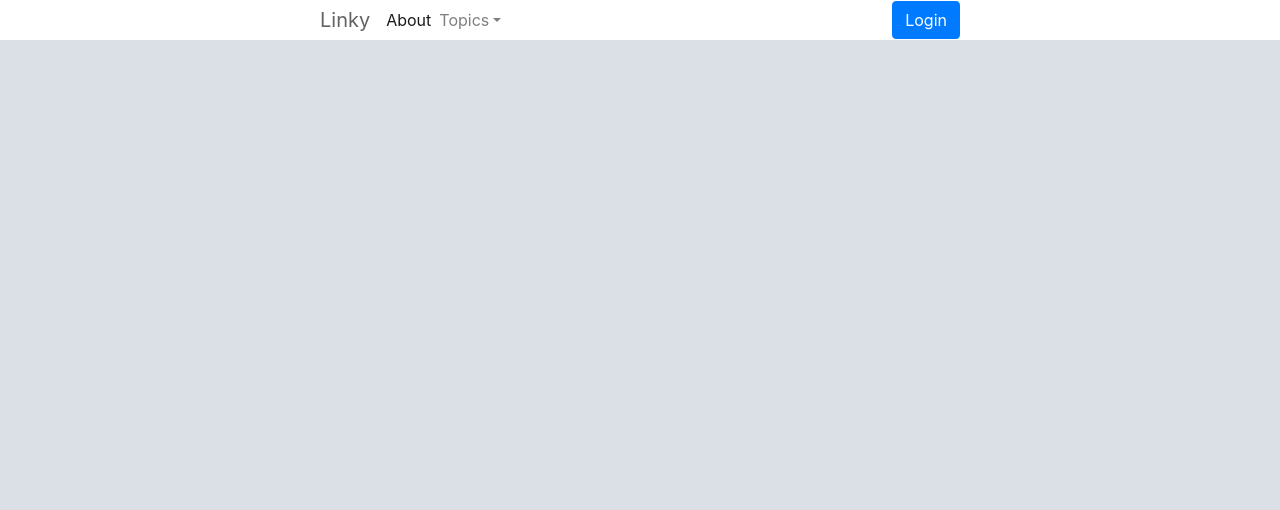
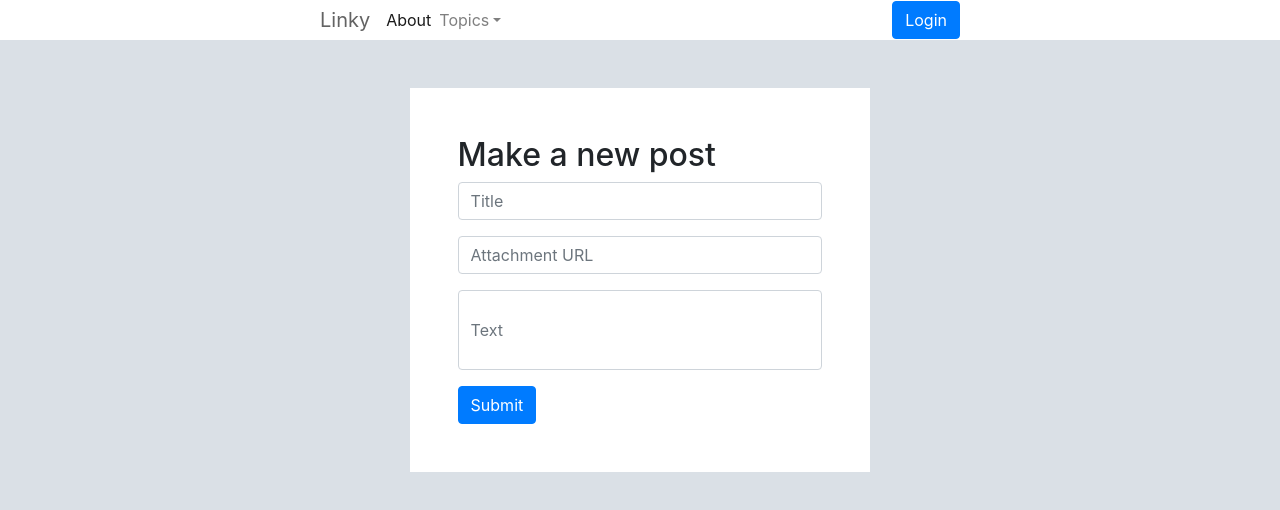
Before and after one commit to rolyli/linky-ui, a React (Create React App) app: page /submit in a window 1280 px wide. Shown: the top 510 px of the page. Built offline with nearby package versions, Linux system fonts and the light colour scheme.

Commit message:
Add comment and post submission

```diff
--- a/src/App.css
+++ b/src/App.css
@@ -11,6 +11,18 @@
   background-color: #FFFFFF!important;
   margin-top: 3rem;
   padding: 3rem 3rem;
+}
+
+.comment {
+  background-color: #FFFFFF!important;
+  padding: 3rem 3rem;
+  margin: 3rem 0rem;
+}
+
+.submit {
+  height: 5rem;
+  overflow: scroll!important;
+
 }
 
 .navbar {
--- a/src/App.js
+++ b/src/App.js
@@ -6,11 +6,12 @@ import { Image } from "./components/image";
 import { Pagination } from "./components/pagination";
 import { NavbarEl } from "./components/navbar";
 import { Post } from "./components/post";
-import { Card } from "react-bootstrap";
+import { Card, Button, Form } from "react-bootstrap";
 import { BrowserRouter as Router, Switch, Route, Link } from "react-router-dom";
 import InfiniteScroll from "react-infinite-scroll-component";
 
 import { Login, Signup } from "./pages/Login";
+import { Submit } from "./pages/Submit"
 
 import "./App.css";
 
@@ -132,7 +133,10 @@ const App = () => {
           <Route path="/about">
             <About />
           </Route>
-          <Route path="/post/:id" children={<Post />}></Route>
+          <Route
+            path="/post/:id"
+            render={(props) => <Post user={user} />}
+          ></Route>
           <Route
             path="/login"
             render={(props) => <Login setUser={setUser} {...props} />}
@@ -141,6 +145,10 @@ const App = () => {
             path="/signup"
             render={(props) => <Signup setUser={setUser} {...props} />}
           ></Route>
+          <Route
+            path="/submit"
+            render={(props) => <Submit user={user} />}
+          ></Route>
         </Switch>
       </div>
     </Router>
--- a/src/components/navbar.js
+++ b/src/components/navbar.js
@@ -1,5 +1,6 @@
 import { Link } from "react-router-dom";
 import { Navbar, Nav, NavDropdown, Button } from "react-bootstrap";
+import React from "react";
 
 const NavbarEl = (props) => {
   return (
@@ -25,7 +26,9 @@ const NavbarEl = (props) => {
             </NavDropdown.Item>
           </NavDropdown>{" "}
         </Nav>{" "}
+        {props.user && <Link to="/submit"><Button>Create Post</Button></Link>}
         {props.user ? (
+
           <NavDropdown title={props.user.username}>
             <NavDropdown.Item
               onClick={() => {
@@ -36,6 +39,7 @@ const NavbarEl = (props) => {
               Sign out
             </NavDropdown.Item>
           </NavDropdown>
+
         ) : (
           <Link to="/login">
             <Button>Login</Button>
--- a/src/components/post.js
+++ b/src/components/post.js
@@ -1,28 +1,45 @@
 import { useState, useEffect } from "react";
 
 import axios from "../axios";
+import { Button, Form } from "react-bootstrap";
 
 import { Image } from "../components/image";
 import { Card } from "react-bootstrap";
-import {
-  useLocation,
-} from "react-router-dom";
-
-const Post = () => {
+import { Link, useLocation } from "react-router-dom";
+const Post = (props) => {
   const [post, setPost] = useState({});
   let location = useLocation();
+
+  const pathname = location.pathname.split("/");
+  const id = pathname[pathname.length - 1];
+
   useEffect(() => {
     setPost(location.state);
     // todo: conditionally make axios request
-    let pathname = location.pathname.split("/");
-    let id = pathname[pathname.length - 1];
     axios.get("api/post/" + id).then((res) => {
       setPost(res.data[0]);
     });
-  }, [location]);
+  }, [id, location]);
+
+  const [text, setText] = useState("");
+
+  const handleSubmit = async (e) => {
+    try {
+      const res = await axios.post(
+        `/api/post/${id}/comment`,
+        { text },
+        { headers: { Authorization: `Bearer ${props.user.token}` } }
+      );
+      console.log(res);
+    } catch (error) {
+      console.log("Message send failed.", error);
+    }
+  };
+
   return (
     <div className="app">
       {post && Object.keys(post).length > 0 ? (
+        <div>
           <Card key={post._id} className="mb-5">
             <Card.Header>
               <p>{post.username}</p>
@@ -39,6 +56,57 @@ const Post = () => {
                   <i className="fas fa-heart mx-2"></i>
                 </Card.Text>
               </div>
+            </Card.Body>
+          </Card>
+
+          <div className="comment">
+            {props.user ? (
+              <div>
+                <Form onSubmit={handleSubmit} className="overflow-hidden mb-5">
+                  <Form.Group>
+                    <Form.Control
+                      value={text}
+                      onChange={({ target }) => setText(target.value)}
+                      placeholder="Type your comment here"
+                    />
+                  </Form.Group>
+                  <Button
+                    variant="primary"
+                    type="submit"
+                    className="float-right"
+                  >
+                    Submit
+                  </Button>
+                  <Button
+                    variant="secondary"
+                    type="submit"
+                    className="float-right mr-2"
+                  >
+                    Cancel
+                  </Button>
+                </Form>
+              </div>
+            ) : (
+              <div>
+                <Form className="overflow-hidden mb-5">
+                  <Form.Group>
+                    <Form.Control placeholder="You must be logged in to comment" />
+                  </Form.Group>
+
+                  <Link to="/login">
+                    <Button
+                      variant="primary"
+                      type="submit"
+                      className="float-right"
+                    >
+                      Login
+                    </Button>
+                  </Link>
+                </Form>
+              </div>
+            )}
+
+            <hr />
             {post.comment.map((comment) => (
               <Card.Text>
                 <span>
@@ -47,8 +115,8 @@ const Post = () => {
                 <span className="ml-3">{comment.text}</span>
               </Card.Text>
             ))}
-          </Card.Body>
-        </Card>
+          </div>
+        </div>
       ) : (
         <div></div>
       )}
--- a/src/pages/Login.js
+++ b/src/pages/Login.js
@@ -104,7 +104,7 @@ const Login = (props) => {
           />
         </Form.Group>
         <Form.Text>
-          Don't have an account? Sign up <Link to="/signup">here.</Link>
+          Don't have an account? Sign up <Link to="/signup"><u>here.</u></Link>
         </Form.Text>
         <Form.Text>{message}</Form.Text>
 
--- /dev/null
+++ b/src/pages/Submit.js
@@ -0,0 +1,62 @@
+import { Form, Button } from "react-bootstrap";
+import { useState } from "react";
+import axios from "../axios";
+
+const Submit = (props) => {
+  const [title, setTitle] = useState("");
+  const [attachment, setAttachment] = useState("");
+  const [text, setText] = useState("");
+
+  const handleSubmit = async (e) => {
+    e.preventDefault();
+    try {
+      const res = await axios.post(
+        `/api/post`,
+        { text, attachment, title },
+        { headers: { Authorization: `Bearer ${props.user.token}` } }
+      );
+      console.log(res);
+    } catch (error) {
+      console.log("Message send failed.", error);
+    }
+  };
+
+  return (
+    <div className="app login">
+      <h2>Make a new post</h2>
+
+      <Form onSubmit={handleSubmit}>
+        <Form.Group>
+          <Form.Control
+            value={title}
+            onChange={({ target }) => setTitle(target.value)}
+            placeholder="Title"
+          />
+        </Form.Group>
+
+        <Form.Group>
+          <Form.Control
+            value={attachment}
+            onChange={({ target }) => setAttachment(target.value)}
+            placeholder="Attachment URL"
+          />
+        </Form.Group>
+
+        <Form.Group>
+          <Form.Control
+            value={text}
+            onChange={({ target }) => setText(target.value)}
+            className="submit"
+            placeholder="Text"
+          />
+        </Form.Group>
+
+        <Button variant="primary" type="submit">
+          Submit
+        </Button>
+      </Form>
+    </div>
+  );
+};
+
+export { Submit };
```
Lines whose indentation alone changed are shown as unchanged.
